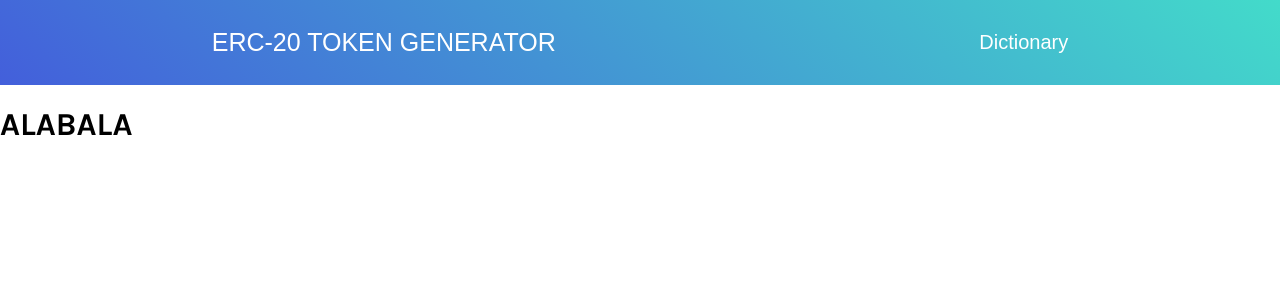
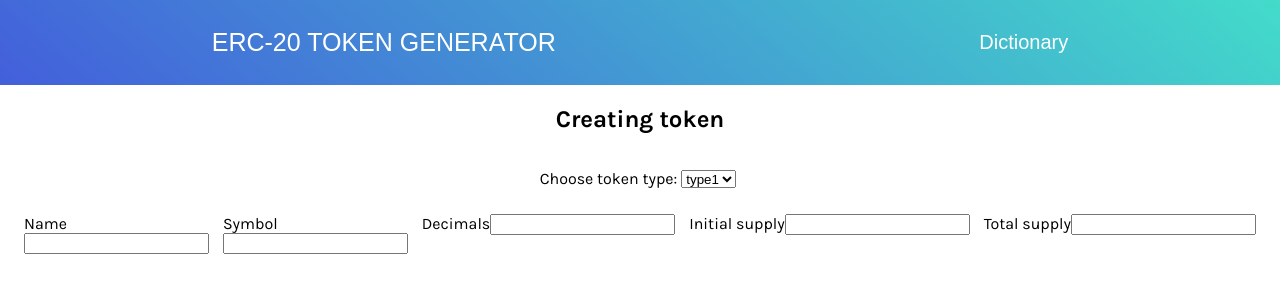
Before and after one commit to GerganaRoeva/ERC20-token-generator, a Vue app in the folder web-app-token-generator/: page /create-token in a window 1280 px wide. Shown: the top 300 px of the page. Built offline with nearby package versions, Linux system fonts and the light colour scheme.

Commit message:
Started form on create token and updated home page

```diff
--- a/web-app-token-generator/src/components/HomeFS.vue
+++ b/web-app-token-generator/src/components/HomeFS.vue
@@ -12,7 +12,7 @@
       </div>
     </section>
     <section>
-      <img src="../assets/LayingDoodle.svg" width="600" height="400" />
+      <img src="../assets/Notifications_Monochromatic.svg" width="600" height="400" />
     </section>
   </div>
 </template>
@@ -21,9 +21,10 @@
 .flex-container {
   display: flex;
   flex-direction: row;
-  flex-wrap: nowrap;
+  flex-wrap: wrap;
   justify-content: space-around;
   padding: 10px;
+  align-items: center;
   /* background-color: ; */
 }
 img {
--- a/web-app-token-generator/src/views/CreateToken.vue
+++ b/web-app-token-generator/src/views/CreateToken.vue
@@ -1,3 +1,77 @@
 <template>
-    <h1>ALABALA</h1>
+  <div class="container">
+    <h2>Creating token</h2>
+
+    <div class="choosing-token">
+      <p>Choose token type:</p>
+
+      <select name="tokens" id="tokens">
+        <option value="type1">type1</option>
+        <option value="type2">type2</option>
+        <option value="type3">type3</option>
+        <option value="type4">type4</option>
+      </select>
+    </div>
+
+    <div class="token-details">
+      <div class="inputs">
+        <label for="token-name">Name</label>
+        <input id="token-name" name="token-name" type="text" />
+      </div>
+      <div class="inputs">
+        <label for="token-Symbol">Symbol</label>
+        <input id="token-Symbol" name="token-Symbol" type="text" />
+      </div>
+      <div class="form-control">
+        <label for="decimals">Decimals</label>
+        <input id="decimals" name="decimals" type="number" />
+      </div>
+      <div class="form-control">
+        <label for="initial">Initial supply</label>
+        <input id="initial" name="initial" type="number" />
+      </div>
+      <div class="form-control">
+        <label for="total">Total supply</label>
+        <input id="total" name="total" type="number" />
+      </div>
+    </div>
+  </div>
 </template>
+
+<style scoped>
+.container {
+  display: flex;
+  flex-direction: column;
+}
+.choosing-token {
+  display: flex;
+  flex-direction: row;
+  justify-content: center;
+  align-items: baseline;
+}
+select {
+  height: 18px;
+  margin: 4px;
+  /* background-color: aquamarine;
+  border-radius: 12px;
+  border-color: transparent;
+  color: aliceblue; */
+}
+.token-details {
+  display: flex;
+  flex-direction: row;
+  height: 18px;
+  align-items: baseline;
+  margin: 10px;
+  justify-content: space-evenly;
+  /* border-color: black; */
+  flex-wrap: wrap;
+}
+.inputs {
+  display: flex;
+  flex-direction: column;
+}
+h2 {
+  text-align: center;
+}
+</style>
```
Also changed, not shown: web-app-token-generator/src/assets/LayingDoodle.svg (deleted), web-app-token-generator/src/assets/Notifications_Monochromatic.svg (added).
